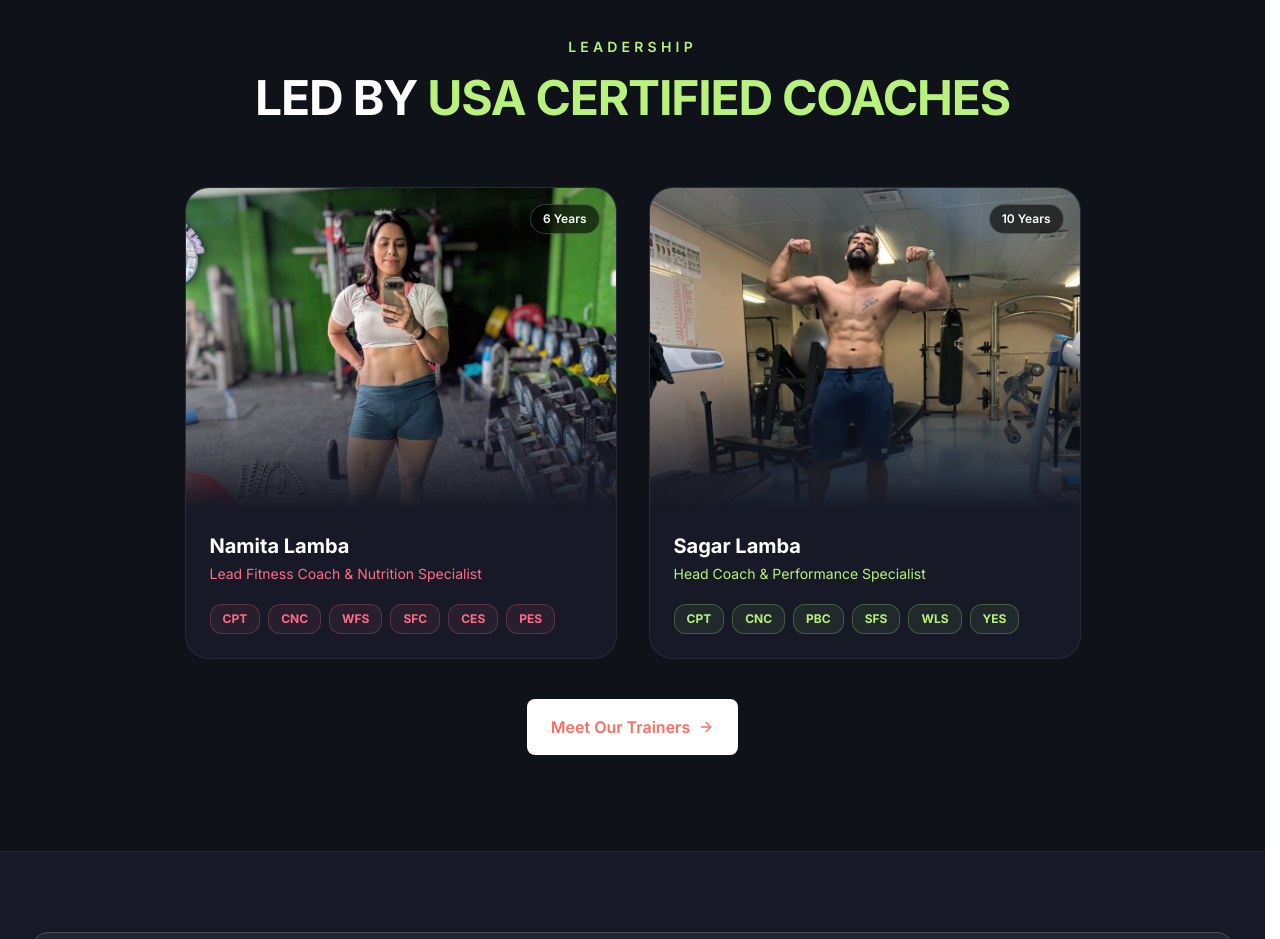
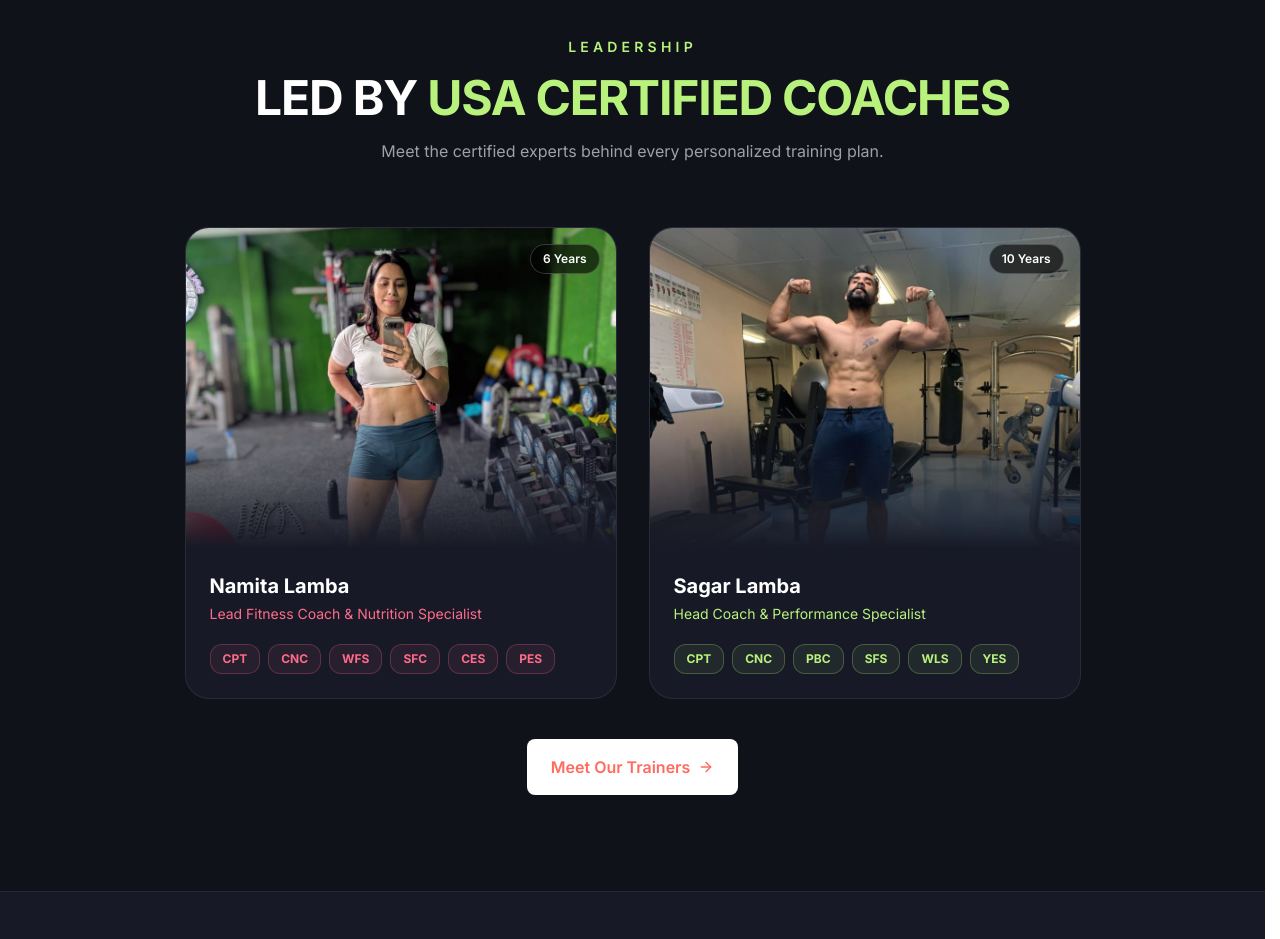
Before and after one commit to sculptandstrive/Company-website, a React (Vite) app: page /about in a window 1280 px wide. Shown: the part 2220-3159 px from the top of the page. Built offline with nearby package versions, Linux system fonts and the light colour scheme; no server answers.

Commit message:
Add introduction paragraph for certified coaches
Added a paragraph introducing certified experts.

```diff
--- a/src/app/pages/About.tsx
+++ b/src/app/pages/About.tsx
@@ -249,6 +249,10 @@
               LED BY{" "}
               <span className="text-[#B8F27C]">USA CERTIFIED COACHES</span>
             </h2>
+
+  <p className="text-white/60 text-base max-w-xl mx-auto">
+    Meet the certified experts behind every personalized training plan.
+  </p>
           </FadeIn>
 
           <div className="grid grid-cols-1 md:grid-cols-2 gap-8 max-w-4xl mx-auto">
```
